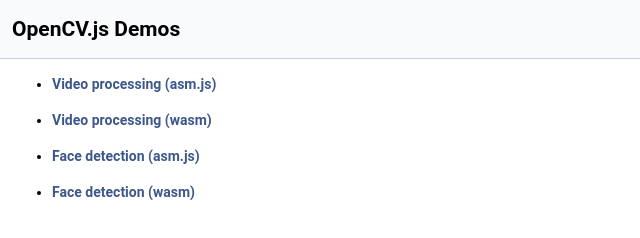
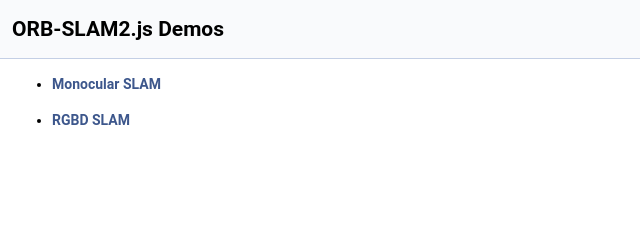
Before and after one commit to pancx/slamjs_samples, a plain HTML site: page index.html in a window 1280 px wide. Shown: the whole page, without its empty margins (0-640 px from the left). Drawn offline with Linux system fonts and the light colour scheme.

Commit message:
update index

```diff
--- a/index.html
+++ b/index.html
@@ -4,33 +4,25 @@
   <meta charset="utf-8">
   <meta name="viewport" content="width=device-width, user-scalable=yes, initial-scale=1, maximum-scale=1">
   <link href="css/doxygen.css" rel="stylesheet" type="text/css" />
-  <title>OpenCV.js Demos</title>
+  <title>ORB-SLAM2.js Demos</title>
 
 </head>
 
 <body>
 <div class="header">
   <div class="headertitle">
-    <div class="title">OpenCV.js Demos</div>
+    <div class="title">ORB-SLAM2.js Demos</div>
   </div>
 </div>
 <div class="contents">
   <div class="textblock">
     <ul>
       <li>
-        <p class="startli"><a class="el" href="video-processing/index.html">Video processing (asm.js)</a></p>
+        <p class="startli"><a class="el" href="mon-slam/index.html">Monocular SLAM</a></p>
         <p class="startli"></p>
       </li>
       <li>
-        <p class="startli"><a class="el" href="video-processing/index-wasm.html">Video processing (wasm)</a></p>
-        <p class="startli"></p>
-      </li>
-      <li>
-        <p class="startli"><a class="el" href="face-detection/index.html">Face detection (asm.js)</a></p>
-        <p class="startli"></p>
-      </li>
-      <li>
-        <p class="startli"><a class="el" href="face-detection/index-wasm.html">Face detection (wasm)</a></p>
+        <p class="startli"><a class="el" href="rgbd-slam/index-wasm.html">RGBD SLAM</a></p>
         <p class="startli"></p>
       </li>
     </ul>
```
